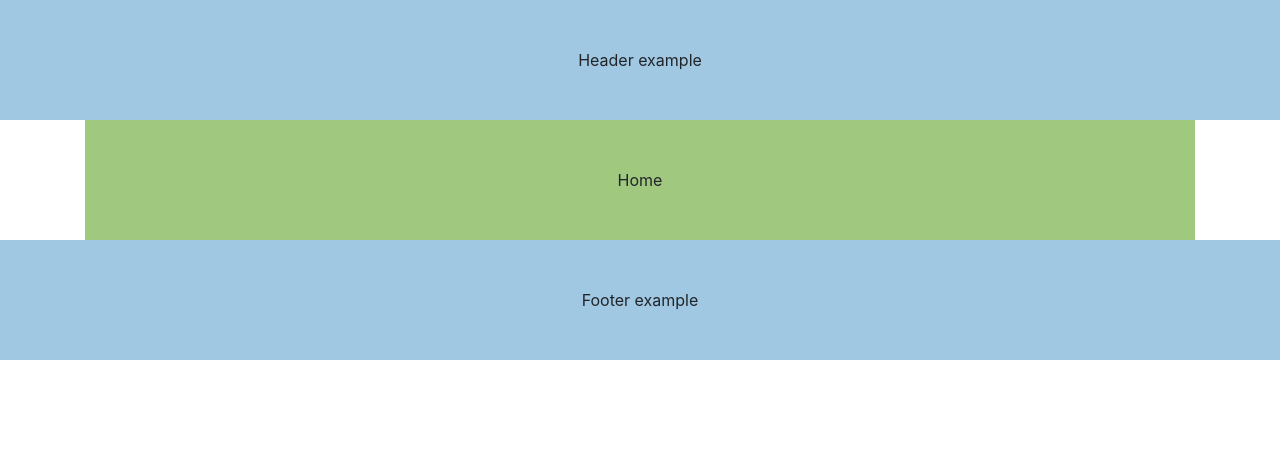
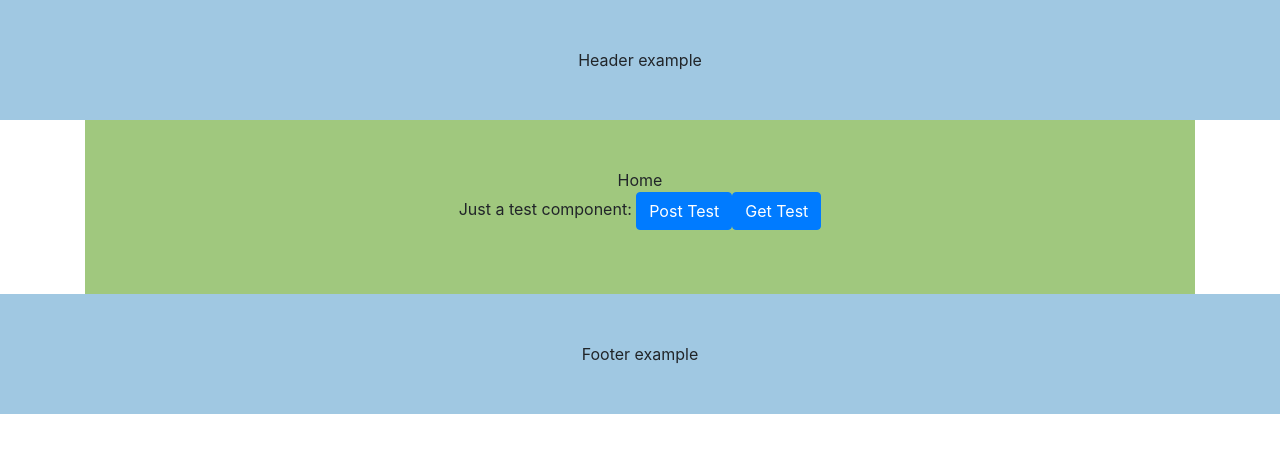
Before and after one commit to Shadow66/PGS-project, an Angular app in the folder frontend/: page / in a window 1280 px wide. Shown: the top 452 px of the page. Built offline with nearby package versions, Linux system fonts and the light colour scheme.

Commit message:
Api service + Test Component
Post and Get results are showed in console.log

```diff
--- /dev/null
+++ b/frontend/src/app/components/test/test.component.html
@@ -0,0 +1,5 @@
+<p>
+  Just a test component:
+  <button class="btn btn-primary" (click)="onPostTest()">Post Test</button>
+  <button class="btn btn-primary" (click)="onGetTest()">Get Test</button>
+</p>
--- /dev/null
+++ b/frontend/src/app/components/test/test.component.ts
@@ -0,0 +1,30 @@
+import { Component, OnInit } from '@angular/core';
+import { ApiService } from '../../shared/api.service';
+
+@Component({
+  selector: 'app-test',
+  templateUrl: './test.component.html',
+  styleUrls: ['./test.component.css']
+})
+export class TestComponent implements OnInit {
+  constructor(private apiService: ApiService) {}
+
+  ngOnInit() {}
+  onPostTest() {
+    // JSON.stringify potrzebne jest gdy przesylamy czysty string
+    this.apiService
+      .postTest(JSON.stringify('fsdf'))
+      .subscribe(
+        response => console.log(response),
+        error => console.log(error)
+      );
+  }
+  onGetTest() {
+    this.apiService
+      .getTest()
+      .subscribe(
+        response => console.log(response),
+        error => console.log(error)
+      );
+  }
+}
--- a/frontend/src/app/pages/home/home.component.html
+++ b/frontend/src/app/pages/home/home.component.html
@@ -1,7 +1,9 @@
 <div class="container">
-    <div class="row">
-        <div class="col">
-          Home
-        </div>
+  <div class="row">
+    <div class="col">
+      Home
+      <br>
+      <app-test></app-test>
     </div>
+  </div>
 </div>
--- /dev/null
+++ b/frontend/src/app/shared/api.service.ts
@@ -0,0 +1,20 @@
+import { Injectable } from '@angular/core';
+import { Http, Headers } from '@angular/http';
+
+@Injectable()
+export class ApiService {
+
+  constructor(private http: Http) { }
+  url = 'http://localhost:54376/api/values';
+
+  getTest() {
+    return this.http.get(this.url);
+  }
+
+  postTest(message: String) {
+    const headers = new Headers({'Content-Type': 'application/json'});
+    return this.http.post(this.url,
+      message,
+      {headers: headers});
+  }
+}
```
Also changed, not shown: frontend/src/app/app.module.ts (+8 -3 lines), frontend/src/app/components/test/test.component.css (added).
